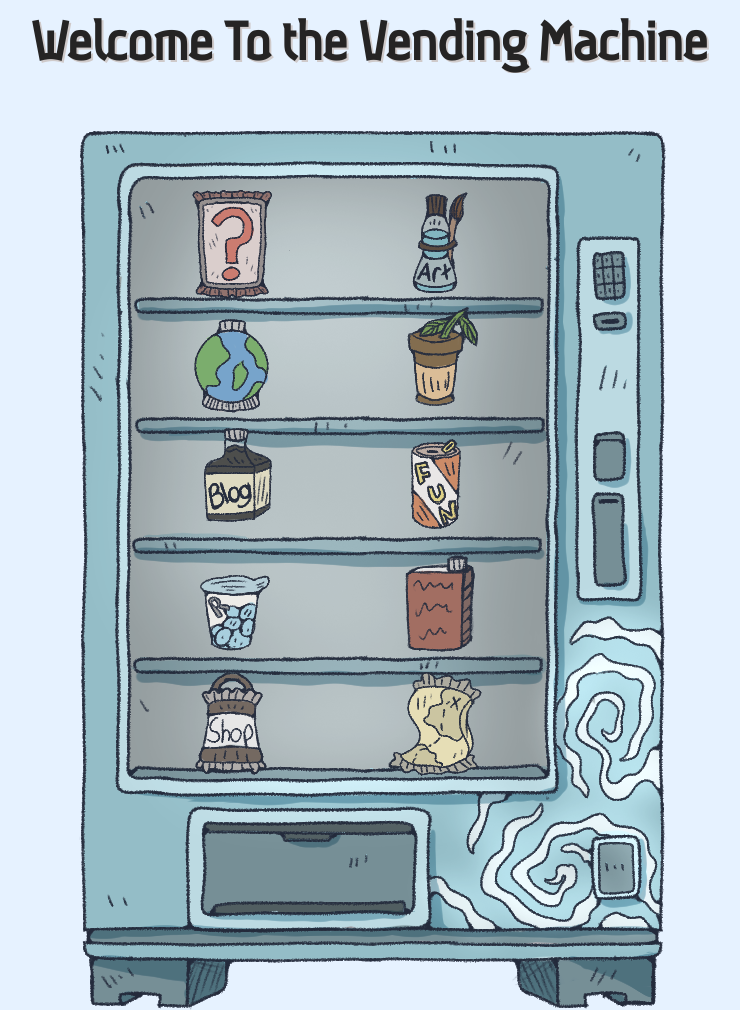
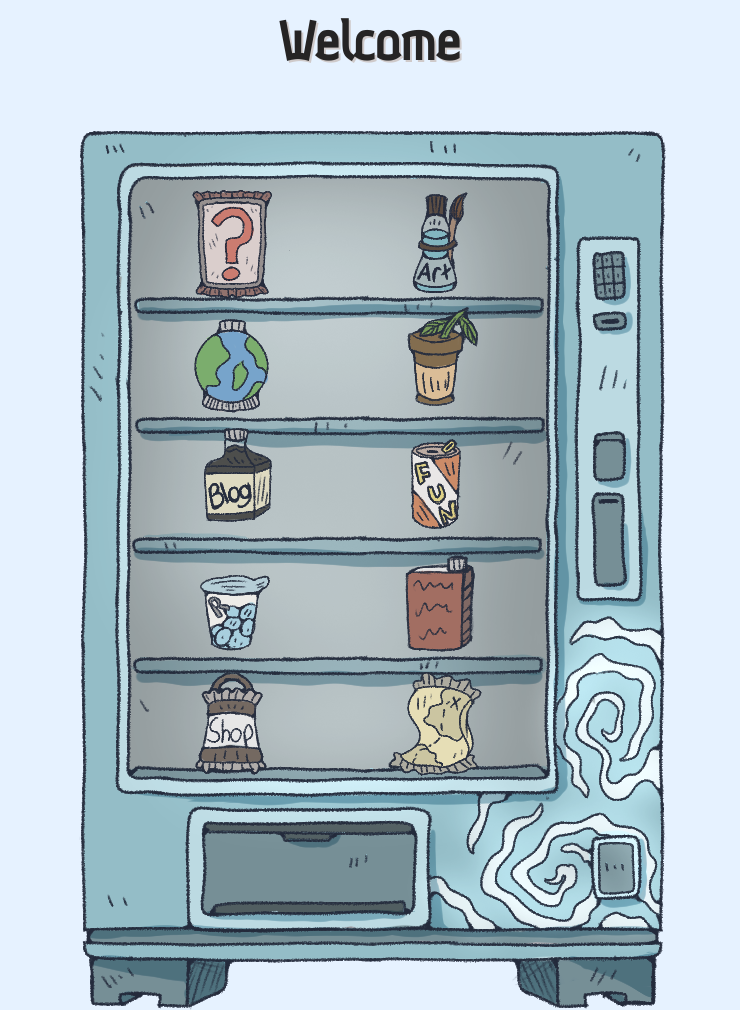
Before and after one commit to PhenixPhyre/PhenixPhyre.github.io, a plain HTML site: page index.html in a window 1280 px wide. Shown: the whole page, without its empty margins (271-1011 px from the left). Drawn offline with Linux system fonts and the light colour scheme.

Commit message:
Update index.html

```diff
--- a/index.html
+++ b/index.html
@@ -9,7 +9,7 @@
 </head>
 <body>
     <div class="container">
-        <h1>Welcome To the Vending Machine</h1>
+        <h1>Welcome</h1>
     </div>
 
     <!-- Top Tooltip -->
```
